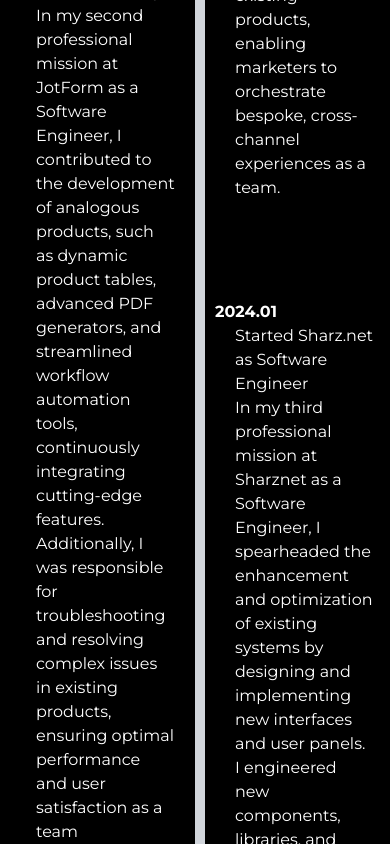
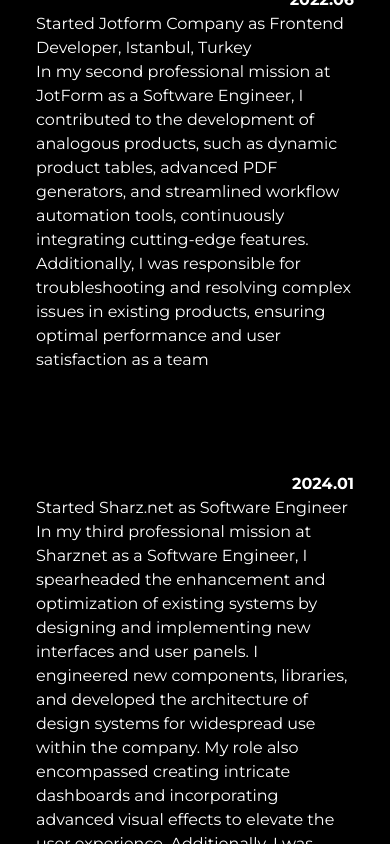
Before and after one commit to uufukttas/Portfolio, a Next.js app: page /About in a window 390 px wide. Shown: the part 2182-3026 px from the top of the page. Built offline with nearby package versions, Linux system fonts and the light colour scheme.

Commit message:
feat: Add timeline events to Timeline component

```diff
--- a/src/components/Timeline.tsx
+++ b/src/components/Timeline.tsx
@@ -4,12 +4,14 @@
 const Timeline = () => {
     const events = [
         {
+            id: 1,
             date: "2019.09",
             details: "Conferred with a Bachelor of Science in Computer Engineering from the Balikesir University, Balikesir, Turkey",
             event: "Graduated from University",
             position: 'left'
         },
         {
+            id: 2,
             date: "2020.01",
             details: `Embarked on my professional journey as a JavaScript Developer at Insider Company, Istanbul, Turkey.
                 Responsibilities included developing and maintaining frontend components for web applications utilizing HTML, CSS, and JavaScript.
@@ -18,6 +20,7 @@
             position: 'right'
         },
         {
+            id: 3,
             date: "2020.03",
             details: `In addition to my role as a JavaScript developer, I increased the team’s technical know-how.
                 I provided technical support to my teammates when needed, often working in pairs on challenging tasks.
@@ -26,6 +29,7 @@
             position: 'left'
         },
         {
+            id: 4,
             date: "2021.06",
             event: "Sofware Engineer, Insider Company, Istanbul, Turkey",
             details: `In my third professional mission as a Software Engineer at Insider Company,
@@ -33,6 +37,7 @@
             position: 'right'
         },
         {
+            id: 5,
             date: "2022.06",
             event: "Started Jotform Company as Frontend Developer, Istanbul, Turkey",
             details: `In my second professional mission at JotForm as a Software Engineer,
@@ -43,6 +48,7 @@
             position: 'left'
         },
         {
+            id: 6,
             date: "2024.01",
             event: "Started Sharz.net as Software Engineer",
             details: `In my third professional mission at Sharznet as a Software Engineer,
@@ -55,7 +61,8 @@
     ];
 
     return (
-        <div className="timeline-container relative flex mb-20 lg:p-12">
+        <>
+            <div className="timeline-container relative flex mb-20 lg:p-12 hidden md:block">
                 <div className="line bg-gray-300 w-[10px] h-full rounded-full absolute left-1/2"></div>
                 <div className="timeline-items flex w-full">
                     <div className="timeline-left flex flex-col w-1/2">
@@ -85,6 +92,21 @@
                     </div>
                 </div>
             </div>
+            <div className="timeline-container relative flex mb-20 lg:p-12 block md:hidden">
+                <div className="timeline-items flex w-full flex-col">
+                    {events.map((event, index) => (
+                        <div key={index} className={`timeline-item pr-5 self-end ${index !== 0 ? 'pt-[80px]' : ''}`}>
+                            <div className="timeline-date flex justify-end">{event.date}</div>
+                            <div className='milestone'></div>
+                            <div className="timeline-content">
+                                <h3>{event.event}</h3>
+                                <p>{event.details}</p>
+                            </div>
+                        </div>
+                    ))}
+                </div>
+            </div>
+        </>
     );
 };
 
```
Lines whose indentation alone changed are shown as unchanged.
